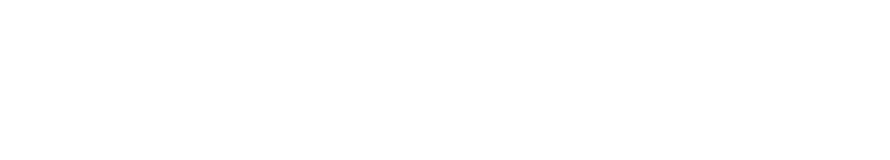
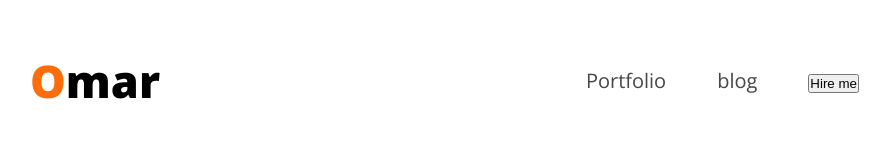
Before and after one commit to romelomar/figma, a plain HTML site: page index.html in a window 1280 px wide. Shown: the whole page, without its empty margins (170-1060 px from the left). Drawn offline with nearby package versions, Linux system fonts and the light colour scheme.

Commit message:
personal information

```diff
--- a/index.html
+++ b/index.html
@@ -4,11 +4,22 @@
   <meta charset="UTF-8">
   <meta name="viewport" content="width=device-width, initial-scale=1.0">
   <title>Web developer portfolio</title>
+  <link rel="preconnect" href="https://fonts.googleapis.com">
+<link rel="preconnect" href="https://fonts.gstatic.com" crossorigin>
+<link href="https://fonts.googleapis.com/css2?family=Open+Sans:ital,wght@0,300..800;1,300..800&display=swap" rel="stylesheet">
+  <link rel="stylesheet" href="styles/style.css">
 </head>
-<body>
+<body class="open-sans-normal">
   <header>
-
-  </header>
+    <nav>
+        <h3 class="nav-title"><span class="text-primary">O</span>mar</h3>
+        <ul>
+            <li><a class="dark-2" href="">Portfolio</a></li>
+            <li><a class="dark-2" href="">blog</a></li>
+            <li><a href=""><button>Hire me</button></a></li>
+        </ul>
+    </nav>
+</header>
   <main>
 
   </main>
--- /dev/null
+++ b/styles/style.css
@@ -0,0 +1,47 @@
+*{
+    margin: 0;
+    padding: 0;
+}
+
+.open-sans-normal {
+  font-family: "Open Sans", sans-serif;
+  font-optical-sizing: auto;
+  font-style: normal;
+  font-variation-settings:
+    "wdth" 100;
+}
+/* shared style */
+.text-primary{
+    color: #FD6E0A;
+}
+.dark-2{
+    color: #474747;
+}
+
+
+
+
+/* Nav styles */
+
+nav{
+    display:flex;
+    align-items: center;
+    justify-content: space-between;
+    margin: 50px 200px;
+
+}
+.nav-title{
+    font-weight: 800;
+    font-size: 45px;
+}
+nav ul li {
+    list-style: none;
+    margin-right: 51px;
+}
+nav li a {
+    text-decoration: none;
+    font-size: 20px;
+}
+nav ul {
+    display: flex;
+}
```
